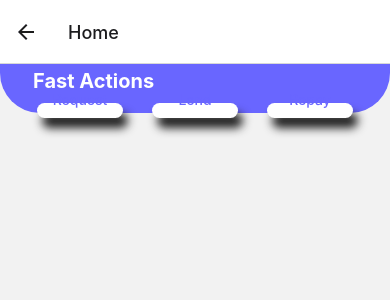
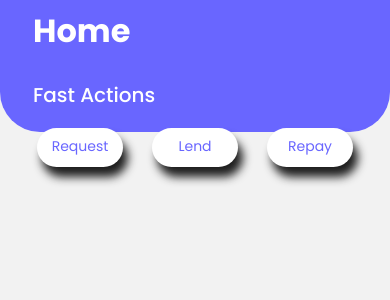
Before and after one commit to Kellories/fiducia, a React Native app: screen /Home in a window 390 px wide. Shown: the top 300 px of the page. Built offline with nearby package versions, Linux system fonts and the light colour scheme.

Commit message:
feat: More font and layout changes

```diff
--- a/src/components/PledgeAmt.jsx
+++ b/src/components/PledgeAmt.jsx
@@ -3,12 +3,6 @@ import pledgeStyle from "../styles/pledgeStyle"
 import { useState } from "react"
 const db = require('../api/fireabaseConfig')
 import { doc , setDoc, updateDoc, arrayUnion, arrayRemove, getDoc, deleteDoc} from "firebase/firestore"
-
-
-
-
-
-
 
 const PledgeAmt = ({id,auth,request}) => {
     const [pledgeAmt,setPledgeAmt] = useState()
--- a/src/pages/AppTabs.jsx
+++ b/src/pages/AppTabs.jsx
@@ -1,4 +1,5 @@
 import { createBottomTabNavigator } from '@react-navigation/bottom-tabs';
+import MaterialCommunityIcons from "@expo/vector-icons/MaterialCommunityIcons";
 import Home from './Home';
 import Profile from './Profile'
 import Request from './Request';
@@ -7,8 +8,42 @@ const Tab = createBottomTabNavigator();
 
 const AppTabs = () => {
     return(
-        <Tab.Navigator>
-            <Tab.Screen name = "HomeStack" component={Home} options={{headerShown : false}}/>
+        <Tab.Navigator
+        screenOptions={({ route }) => ({
+            tabBarIcon: ({ color, size }) => {
+              let iconName;
+
+              if (route.name === "Home") {
+                iconName = "book-open";
+              }
+              else if (route.name === "Profile") {
+                iconName = "account";
+              }
+
+              return (
+                <MaterialCommunityIcons
+                  name={iconName}
+                  size={30}
+                  color={color}
+                  style={{ height: 30 }}
+                />
+              );
+            },
+            tabBarActiveTintColor: "#6966FF",
+            tabBarStyle: {
+              borderTopWidth: 0,
+              elevation: 0
+            },
+            tabBarLabelStyle: {
+              fontSize: 12,
+              fontFamily: "PoppinsMedium",
+              padding: Platform.OS === 'ios' ? 0 : 10
+            },
+            headerShown: false,
+          })}
+        initialRouteName = "Home"
+        >
+            <Tab.Screen name = "Home" component={Home} options={{headerShown : false}}/>
             <Tab.Screen name = "Profile" component={Profile} options={{headerShown : false}}/>
         </Tab.Navigator>
     )
--- a/src/pages/Home.jsx
+++ b/src/pages/Home.jsx
@@ -8,8 +8,9 @@ const Stack = createNativeStackNavigator()
 
 const Home = ({navigation}) => {
     return(
-        <SafeAreaView>
+        <View>
             <View style={globalStyles.HomeNavContainer}>
+                <Text style={globalStyles.HomeNavTitle}>Home</Text>
                 <Text style={globalStyles.HomeNavTextHeader}>Fast Actions</Text>
                 <View style={globalStyles.HomeNavLayout}>
                     <HomeNavButton name = "Request" onPress={()=>{navigation.navigate("Request")}}/>
@@ -17,7 +18,7 @@ const Home = ({navigation}) => {
                     <HomeNavButton name = "Repay" onPress={()=>{console.log('Repay btn pressed')}}/>
                 </View>
             </View>
-        </SafeAreaView>
+        </View>
     )
 
 }
@@ -25,7 +26,7 @@ const Home = ({navigation}) => {
 const HomeStack = () => {
     return (
         <Stack.Navigator>
-            <Stack.Screen name='Home' component={Home} options={{ headerShown: true }} />
+            <Stack.Screen name='Home' component={Home} options={{ headerShown: false }} />
         </Stack.Navigator>
     )
 
--- a/src/styles/globalStyles.js
+++ b/src/styles/globalStyles.js
@@ -107,7 +107,7 @@ const globalStyles = StyleSheet.create({
     HomeNavButton: {
         backgroundColor: '#FFFFFF',
         width: '23%',
-        height: '100%',
+        height: '70%',
         borderRadius: 25,
         display: 'flex',
         justifyContent: 'flex-end',
@@ -118,6 +118,7 @@ const globalStyles = StyleSheet.create({
         shadowRadius: 10,
     },
     HomeNavButtonText: {
+        fontFamily: 'Poppins',
         fontSize: 14,
         color: '#6966FF',
         fontWeight: '500',
@@ -127,7 +128,7 @@ const globalStyles = StyleSheet.create({
 
     // HomeNav
     HomeNavContainer: {
-        height: '50%',
+        height: '60%',
         backgroundColor: '#6966FF',
         display: 'flex',
         justifyContent: 'center',
@@ -146,10 +147,18 @@ const globalStyles = StyleSheet.create({
     },
     HomeNavTextHeader: {
         fontSize: 20,
-        fontWeight: 'bold',
+        fontFamily: 'PoppinsMedium',
         color: '#FFFFFF',
         margin: 10,
         marginLeft: 25
+    },
+    HomeNavTitle: {
+        fontSize: 32,
+        fontFamily: 'PoppinsBold',
+        color: '#FFFFFF',
+        marginTop: 50,
+        marginLeft: 25,
+        marginBottom: 15
     }
 
 })
```
Also changed, not shown: src/components/backButton.jsx (added, +23 -0 lines).
